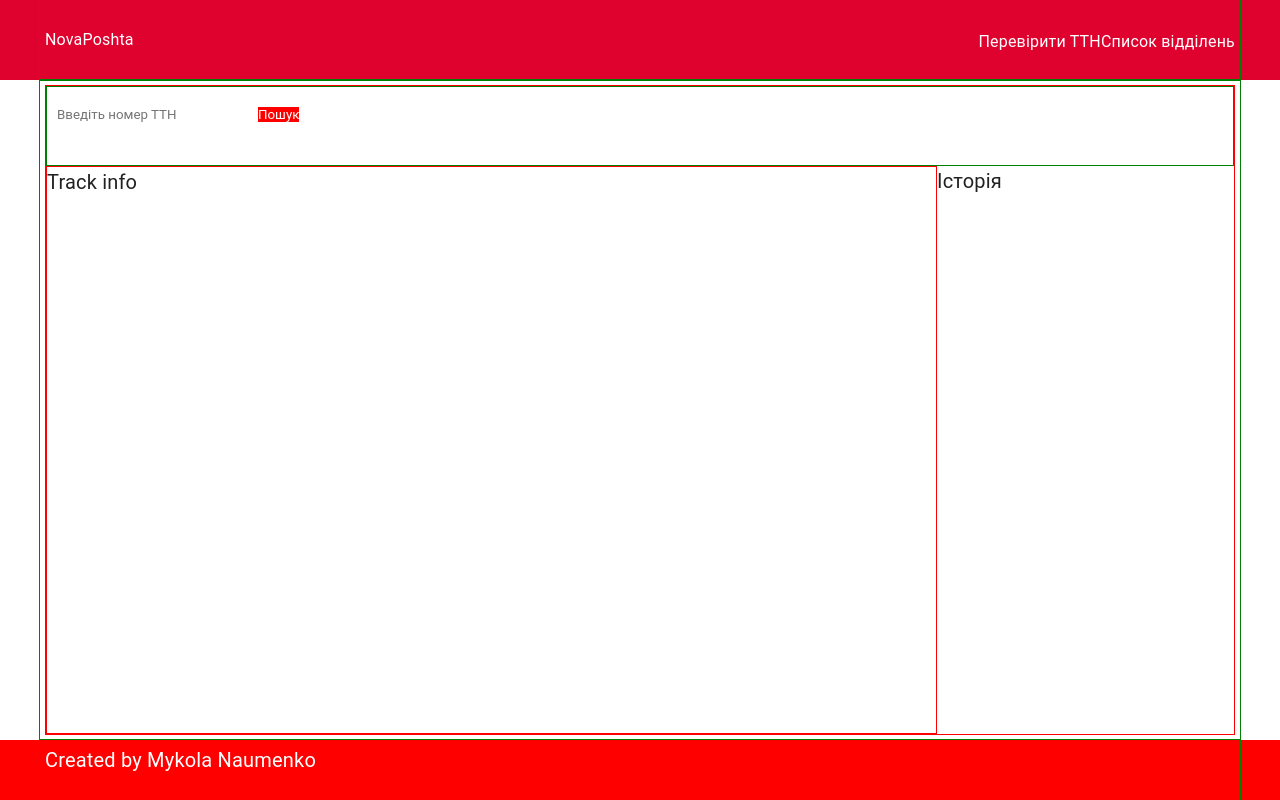
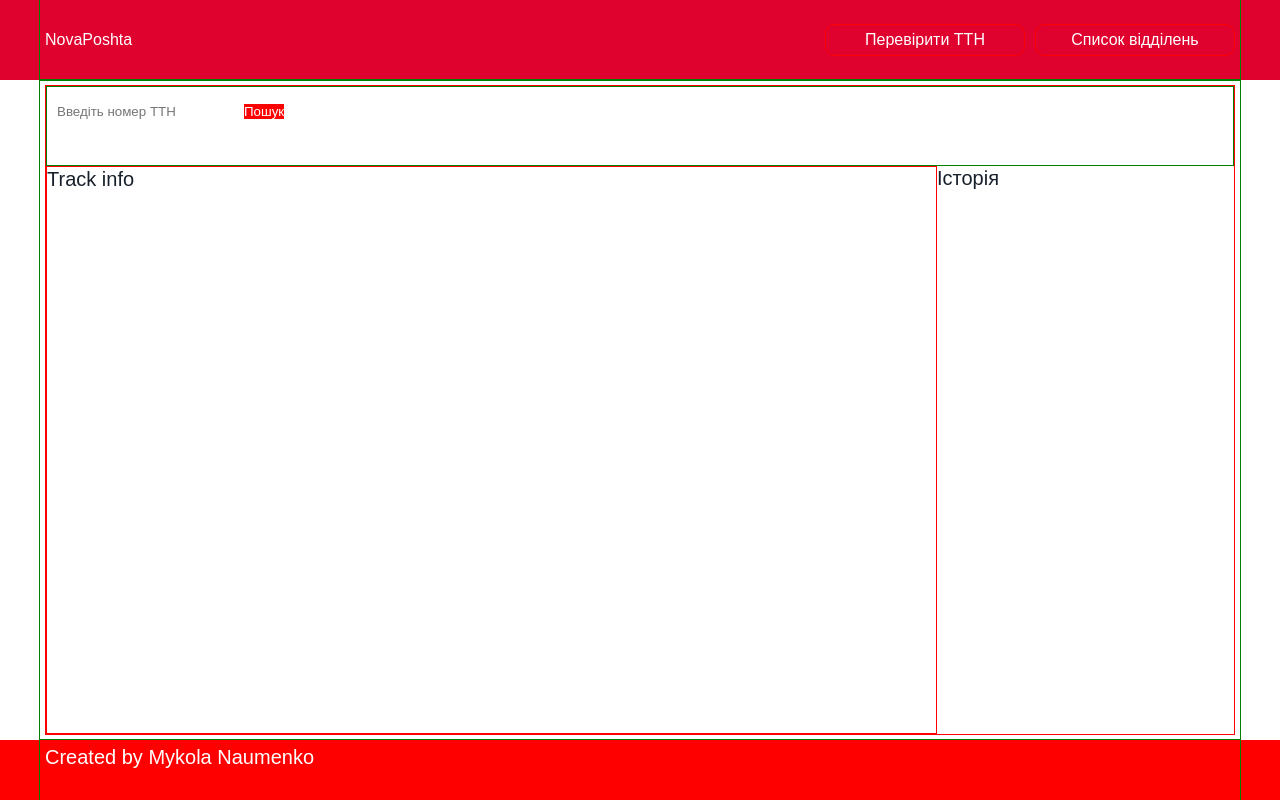
Before and after one commit to NNaumenko83/nova-poshta-test-task, a React (Vite) app: page / in a window 1280 px wide. Built offline with nearby package versions, Linux system fonts and the light colour scheme.

Commit message:
ADD: media 600px

```diff
--- a/src/components/Container/Container.styled.ts
+++ b/src/components/Container/Container.styled.ts
@@ -15,6 +15,10 @@ export const ContainerStyled = styled.div`
 		width: 480px;
 	}
 
+	@media screen and (min-width: 600px) {
+		width: 600px;
+	}
+
 	@media screen and (min-width: 768px) {
 		width: 768px;
 	}
--- /dev/null
+++ b/src/components/Drawer/Drawe.styled.ts
@@ -0,0 +1,5 @@
+import { styled } from "styled-components";
+
+export const MobileNavigationWrapper = styled.div`
+	height: 100%;
+`;
--- a/src/components/Drawer/Drawer.tsx
+++ b/src/components/Drawer/Drawer.tsx
@@ -1,15 +1,15 @@
 import * as React from "react";
 import Box from "@mui/material/Box";
-import CssBaseline from "@mui/material/CssBaseline";
-import Divider from "@mui/material/Divider";
+
 import Drawer from "@mui/material/Drawer";
 import IconButton from "@mui/material/IconButton";
 
 import MenuIcon from "@mui/icons-material/Menu";
-import Toolbar from "@mui/material/Toolbar";
-import { NavLink } from "react-router-dom";
 
-const drawerWidth = 240;
+import { NavigateMenu } from "../NavigateMenu/NavigateMenu";
+import { MobileNavigationWrapper } from "./Drawe.styled";
+
+const drawerWidth = 320;
 
 interface Props {
 	/**
@@ -28,23 +28,15 @@ export default function ResponsiveDrawer(props: Props) {
 	};
 
 	const drawer = (
-		<div>
-			<Divider />
-			<nav>
-				<NavLink to="/">Перевірити ТТН</NavLink>
-				<NavLink to="/warehouses">Список відділень</NavLink>
-			</nav>
-			<Divider />
-		</div>
+		<MobileNavigationWrapper>
+			<NavigateMenu />
+		</MobileNavigationWrapper>
 	);
 
 	const container = window !== undefined ? () => window().document.body : undefined;
 
 	return (
 		<Box sx={{ display: "flex" }}>
-			<CssBaseline />
-
-			<Toolbar>
 			<IconButton
 				color="inherit"
 				aria-label="open drawer"
@@ -54,12 +46,11 @@ export default function ResponsiveDrawer(props: Props) {
 			>
 				<MenuIcon />
 			</IconButton>
-			</Toolbar>
 
 			<Box
 				component="nav"
 				onClick={handleDrawerToggle}
-				sx={{ width: { sm: drawerWidth }, flexShrink: { sm: 0 } }}
+				sx={{ width: { sm: 0 }, flexShrink: { sm: 0 } }}
 				aria-label="mailbox folders"
 			>
 				{/* The implementation can be swapped with js to avoid SEO duplication of links. */}
@@ -80,8 +71,6 @@ export default function ResponsiveDrawer(props: Props) {
 					{drawer}
 				</Drawer>
 			</Box>
-
-			<Toolbar />
 		</Box>
 	);
 }
--- a/src/components/Header/Header.styled.ts
+++ b/src/components/Header/Header.styled.ts
@@ -18,7 +18,7 @@ export const HeaderContainer = styled.div`
 
 export const NavigateWrapper = styled.div`
 	display: none;
-	@media screen and (min-width: 768px) {
+	@media screen and (min-width: 600px) {
 		display: block;
 	}
 `;
--- a/src/components/NavigateMenu/NavigateMenu.styled.ts
+++ b/src/components/NavigateMenu/NavigateMenu.styled.ts
@@ -0,0 +1,15 @@
+import { styled } from "styled-components";
+
+export const NavigateStyled = styled.nav`
+	display: flex;
+	flex-direction: column;
+	height: 100%;
+	align-items: center;
+	justify-content: center;
+	gap: 50px;
+
+	@media screen and (min-width: 600px) {
+		flex-direction: row;
+		gap: 10px;
+	}
+`;
--- a/src/components/NavigateMenu/NavigateMenu.tsx
+++ b/src/components/NavigateMenu/NavigateMenu.tsx
@@ -1,16 +1,23 @@
 import { NavLink } from "react-router-dom";
 import { styled } from "styled-components";
-
+import { NavigateStyled } from "./NavigateMenu.styled";
 
 const NavLinkStyled = styled(NavLink)`
+	display: flex;
+	justify-content: center;
+	align-items: center;
+	padding: 5px;
+	width: 200px;
+	border: 1px solid red;
+	border-radius: 10px;
 	font-size: ${props => props.theme.fontSizes.xsmall};
 `;
 
 export const NavigateMenu: React.FC = () => {
 	return (
-		<nav>
+		<NavigateStyled>
 			<NavLinkStyled to="/">Перевірити ТТН</NavLinkStyled>
 			<NavLinkStyled to="/warehouses">Список відділень</NavLinkStyled>
-		</nav>
+		</NavigateStyled>
 	);
 };
```
Lines whose indentation alone changed are shown as unchanged.
